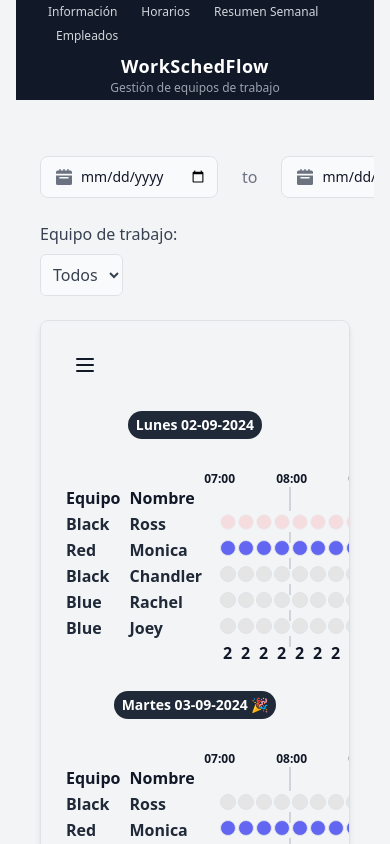
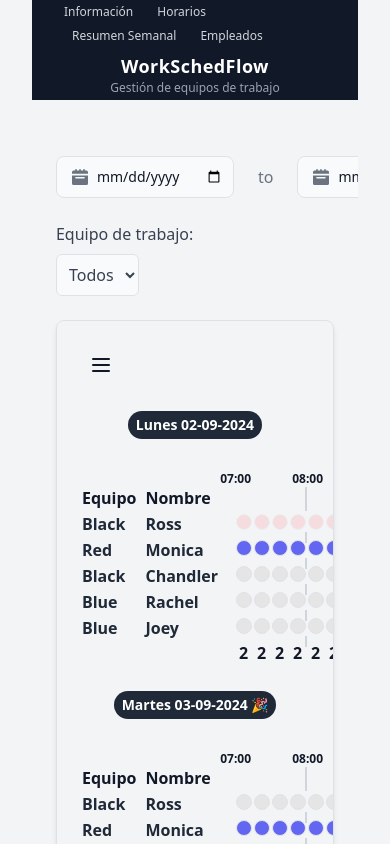
Before and after one commit to Sergiomsrs/workschedflow-demo, a React (Vite) app: page /#/ in a window 390 px wide. Shown: the top 844 px of the page. Built offline with nearby package versions, Linux system fonts and the light colour scheme.

Commit message:
Ajustar estilos en componentes Daily y MainPage para mejorar diseño y responsividad

```diff
--- a/src/gridComponents/Daily.jsx
+++ b/src/gridComponents/Daily.jsx
@@ -63,7 +63,7 @@ export const Daily = () => {
     <section className="max-w-full p-4">
       <DatePicker data={data} date={date} setDate={setDate} setData={setData} setSelectedOption={setSelectedOption} />
       <SectionPicker />
-      <div className="border rounded-lg shadow-md overflow-x-auto max-w-full p-4">  {/*incorporar zoom en este div*/}
+      <div className=" relative border rounded-lg shadow-md overflow-x-auto max-w-full p-4">  {/*incorporar zoom en este div*/}
         <MenuIcon />
         {data.map((day, dayIndex) => (dayIndex !== 0 &&
           <div key={day.id}>
@@ -88,7 +88,7 @@ export const Daily = () => {
           </div>
         ))}
 
-        <div className="flex flex-row my-8 gap-2 overflow-x-auto max-w-screen-xl bg-white rounded-lg shadow-md p-6 border-t-4 border-blue-500">
+        <div className="flex my-8 gap-2 overflow-x-auto  bg-white rounded-lg shadow-md p-6 border-t-4 border-blue-500">
           <Resumen className="flex-none w-max" employess={employess} />
           <RDias className="flex-none w-max" />
         </div>
--- a/src/pages/MainPage.jsx
+++ b/src/pages/MainPage.jsx
@@ -13,7 +13,7 @@ export const MainPage = () => {
 
     <div  className="bg-gray-100 text-gray-900 min-h-screen w-full max-w-full overflow-x-hidden px-1 sm:px-8 lg:px-16">
 
-      <div className="container grid min-h-[100dvh] max-w-full grid-rows-[auto_1fr_auto]" >
+      <div className="container grid min-h-[100dvh] w-11/12 grid-rows-[auto_1fr_auto]" >
 
         <header className="mb-8">
           <Navbar />
```
